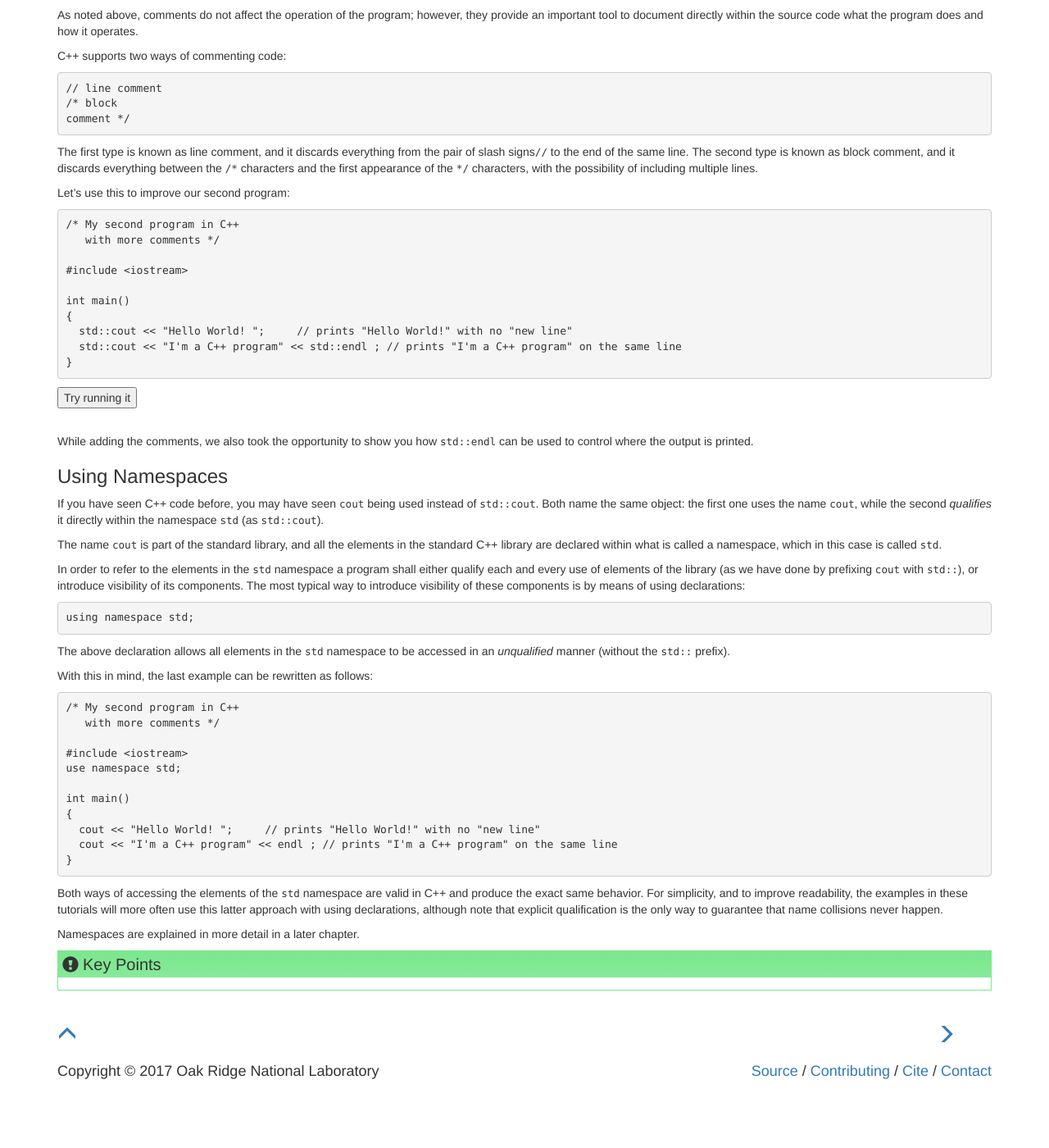
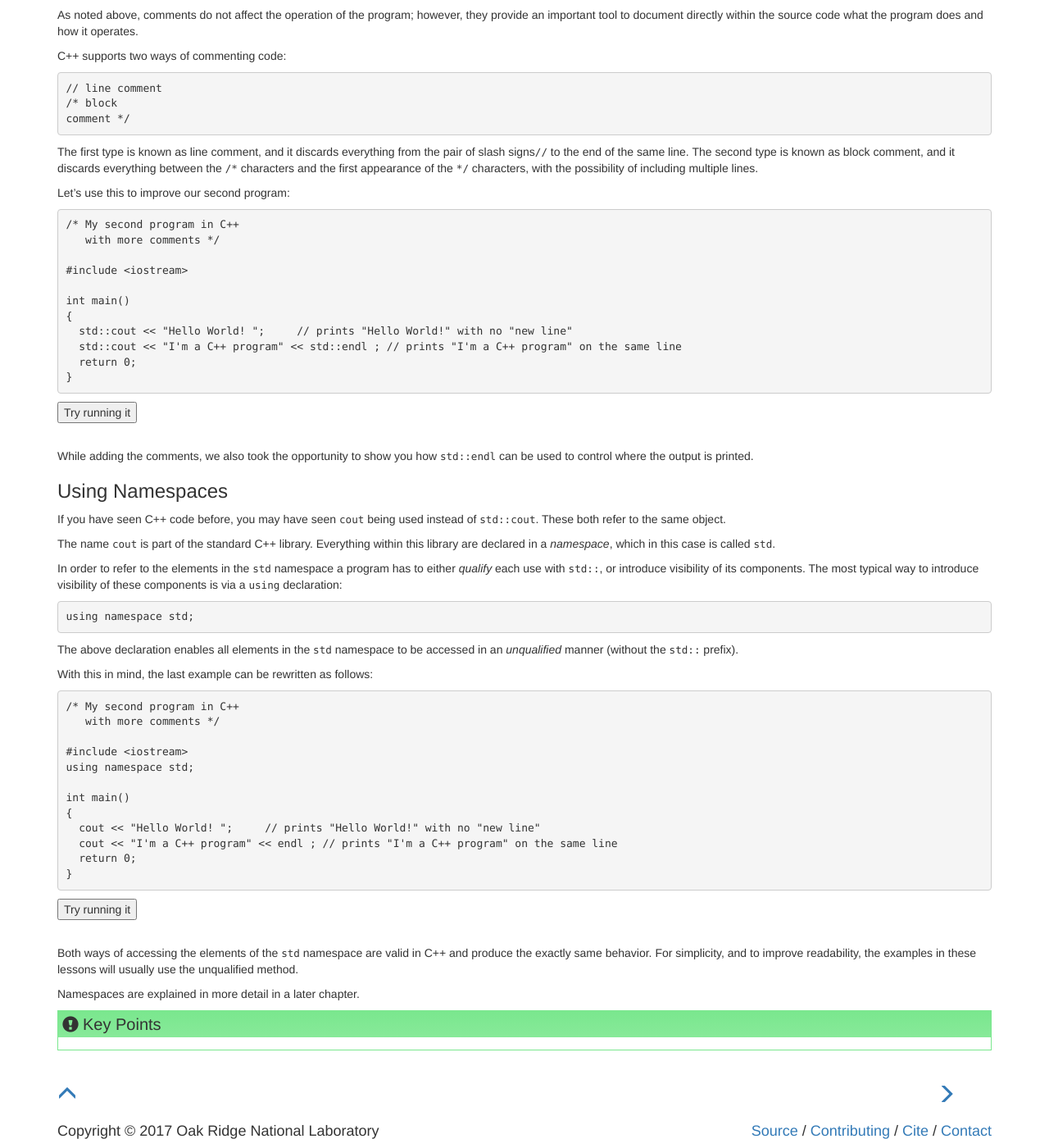
Before and after one commit to ornl-ssd/cpp-novice, a Jekyll site: the page built from _episodes/01-structure.md, in a window 1280 px wide and 1400 px high, scrolled down 1684 px. Shown: the whole window at 82% size. Built offline with Jekyll 4.4.1, drawn with Linux system fonts in a browser that asks for light colours; before the commit the page ends 3011 px from its top, so only the background shows below that.

Commit message:
Signed-off-by: Greg Watson <g.watson@computer.org>

```diff
--- a/_episodes/01-structure.md
+++ b/_episodes/01-structure.md
@@ -1,7 +1,7 @@
 ---
 title: "Structure of a Program"
 teaching: 15
-exercises: 15
+exercises: 0
 questions:
 objectives:
 keypoints:
@@ -148,6 +148,7 @@ int main()
 {
   std::cout << "Hello World! ";     // prints "Hello World!" with no "new line"
   std::cout << "I'm a C++ program" << std::endl ; // prints "I'm a C++ program" on the same line
+  return 0;
 }
 ~~~
 {: .code}
@@ -165,6 +166,7 @@ int main()
 {
   std::cout << "Hello World! ";     // prints "Hello World!" with no "new line"
   std::cout << "I'm a C++ program" << std::endl ; // prints "I'm a C++ program" on the same line
+  return 0;
 }
 `;
 </script>
@@ -176,22 +178,21 @@ where the output is printed.
 
 ### Using Namespaces
 
-If you have seen C++ code before, you may have seen `cout` being used instead of `std::cout`. Both name the same object: the first one uses
-the name `cout`, while the second *qualifies* it directly within the namespace `std` (as `std::cout`).
+If you have seen C++ code before, you may have seen `cout` being used instead of `std::cout`. These both refer to the same
+object.
 
-The name `cout` is part of the standard library, and all the elements in the standard C++ library are declared within what is called a namespace,
+The name `cout` is part of the standard C++ library. Everything within this library are declared in a *namespace*,
 which in this case is called `std`.
 
-In order to refer to the elements in the `std` namespace a program shall either qualify each and every use of elements of the library
-(as we have done by prefixing `cout` with `std::`), or introduce visibility of its components. The most typical way to introduce
-visibility of these components is by means of using declarations:
+In order to refer to the elements in the `std` namespace a program has to either *qualify* each use with `std::`, or introduce visibility
+of its components. The most typical way to introduce visibility of these components is via a `using` declaration:
 
 ~~~
 using namespace std;
 ~~~
 {: .code}
 
-The above declaration allows all elements in the `std` namespace to be accessed in an *unqualified* manner (without the `std::` prefix).
+The above declaration enables all elements in the `std` namespace to be accessed in an *unqualified* manner (without the `std::` prefix).
 
 With this in mind, the last example can be rewritten as follows:
 
@@ -200,18 +201,39 @@ With this in mind, the last example can be rewritten as follows:
    with more comments */
 
 #include <iostream>
-use namespace std;
+using namespace std;
 
 int main()
 {
   cout << "Hello World! ";     // prints "Hello World!" with no "new line"
   cout << "I'm a C++ program" << endl ; // prints "I'm a C++ program" on the same line
+  return 0;
 }
 ~~~
 {: .code}
 
-Both ways of accessing the elements of the `std` namespace are valid in C++ and produce the exact same behavior. For simplicity, and
-to improve readability, the examples in these tutorials will more often use this latter approach with using declarations, although
-note that explicit qualification is the only way to guarantee that name collisions never happen.
+<form target="_blank" method="post" action="http://cpp.sh/">
+<input type="hidden" name="source" id="sub3"/>
+<input type="submit" value="Try running it"/>
+<script type="text/javascript">
+document.getElementById('sub3').value = `/* My second program in C++
+   with more comments */
+
+#include <iostream>
+using namespace std;
+
+int main()
+{
+  cout << "Hello World! ";     // prints "Hello World!" with no "new line"
+  cout << "I'm a C++ program" << endl ; // prints "I'm a C++ program" on the same line
+  return 0;
+}
+`;
+</script>
+</form>
+<br>
+
+Both ways of accessing the elements of the `std` namespace are valid in C++ and produce the exactly same behavior. For simplicity, and
+to improve readability, the examples in these lessons will usually use the unqualified method.
 
 Namespaces are explained in more detail in a later chapter.
```
